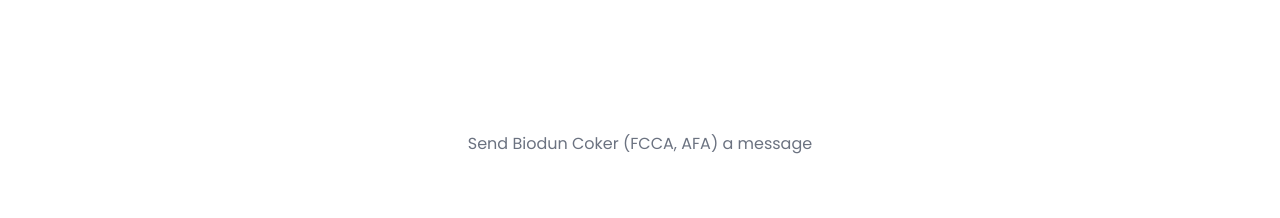
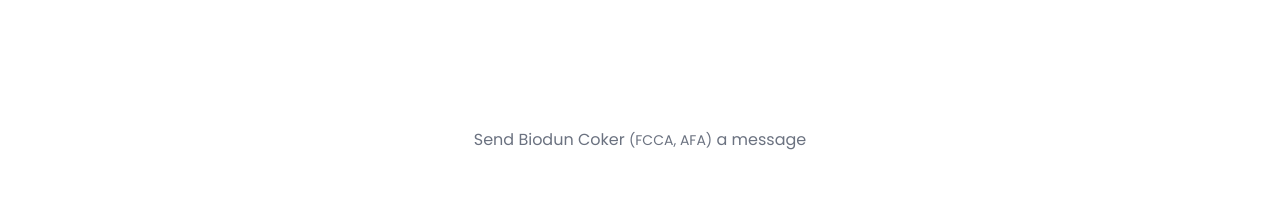
Before and after one commit to Babajide-ojo/biodun-coker-foundation, a Next.js app: page / in a window 1280 px wide. Shown: the part 2840-3058 px from the top of the page. Built offline with nearby package versions, Linux system fonts and the light colour scheme.

Commit message:
header text

```diff
--- a/app/page.js
+++ b/app/page.js
@@ -107,9 +107,10 @@ export default function Home() {
             }`}
           >
             About{" "}
-            <span className="text-[#1F7EC9] text-3xl font-medium">
-              Biodun Coker (FCCA, AFA)
-            </span>
+            <span className="text-[#1F7EC9] text-2xl font-medium">
+              Biodun Coker
+            </span>{" "}
+            (FCCA, AFA)
           </h2>
           <div className={`mt-10 flex flex-col gap-10`}>
             <div
@@ -176,12 +177,7 @@ export default function Home() {
               }`}
             >
               <div className="relative h-24 min-w-24 float-left mr-3">
-                <Image
-                  src="/ACCA LOGO RED.jpg"
-                  alt="acca"
-                  fill
-                  className=""
-                />
+                <Image src="/ACCA LOGO RED.jpg" alt="acca" fill className="" />
               </div>
               <p className="leading-8">
                 Aside from being a Fellow of the ACCA, he has also carved a
@@ -300,11 +296,13 @@ export default function Home() {
           >
             Contact{" "}
             <span className="text-[#1F7EC9] text-2xl font-medium">
-              Biodun Coker (FCCA, AFA)
-            </span>
+              Biodun Coker
+            </span>{" "}
+            (FCCA, AFA)
           </h2>
           <p className="text-center mt-5">
-            Send Biodun Coker (FCCA, AFA) a message
+            Send Biodun Coker <span className="text-sm">(FCCA, AFA)</span> a
+            message
           </p>
 
           <div className="mt-5">
```
